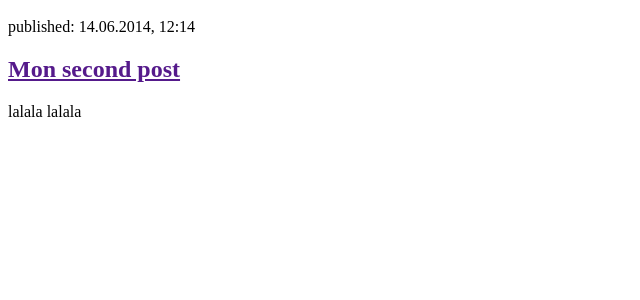
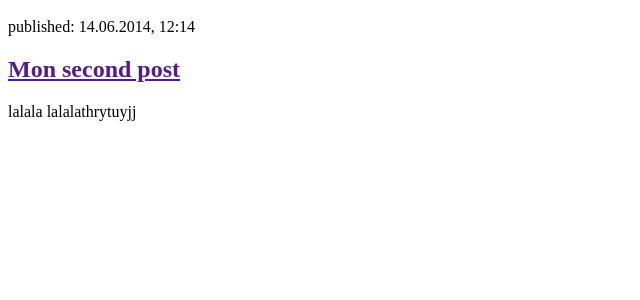
Before and after one commit to floradjango/my-first-blog, a Django app: page / in a window 1280 px wide. Shown: the part 167-467 px from the top of the page, without its empty margins (0-640 px from the left). Run offline with Django 3.2, Linux system fonts and the light colour scheme.

Commit message:
html modifr

```diff
--- a/blog/templates/blog/post_list.html
+++ b/blog/templates/blog/post_list.html
@@ -16,7 +16,7 @@
         <div>
             <p>published: 14.06.2014, 12:14</p>
             <h2><a href="">Mon second post</a></h2>
-            <p>lalala lalala</p>
+            <p>lalala lalalathrytuyjj</p>
         </div>
     </body>
 </html>
```
